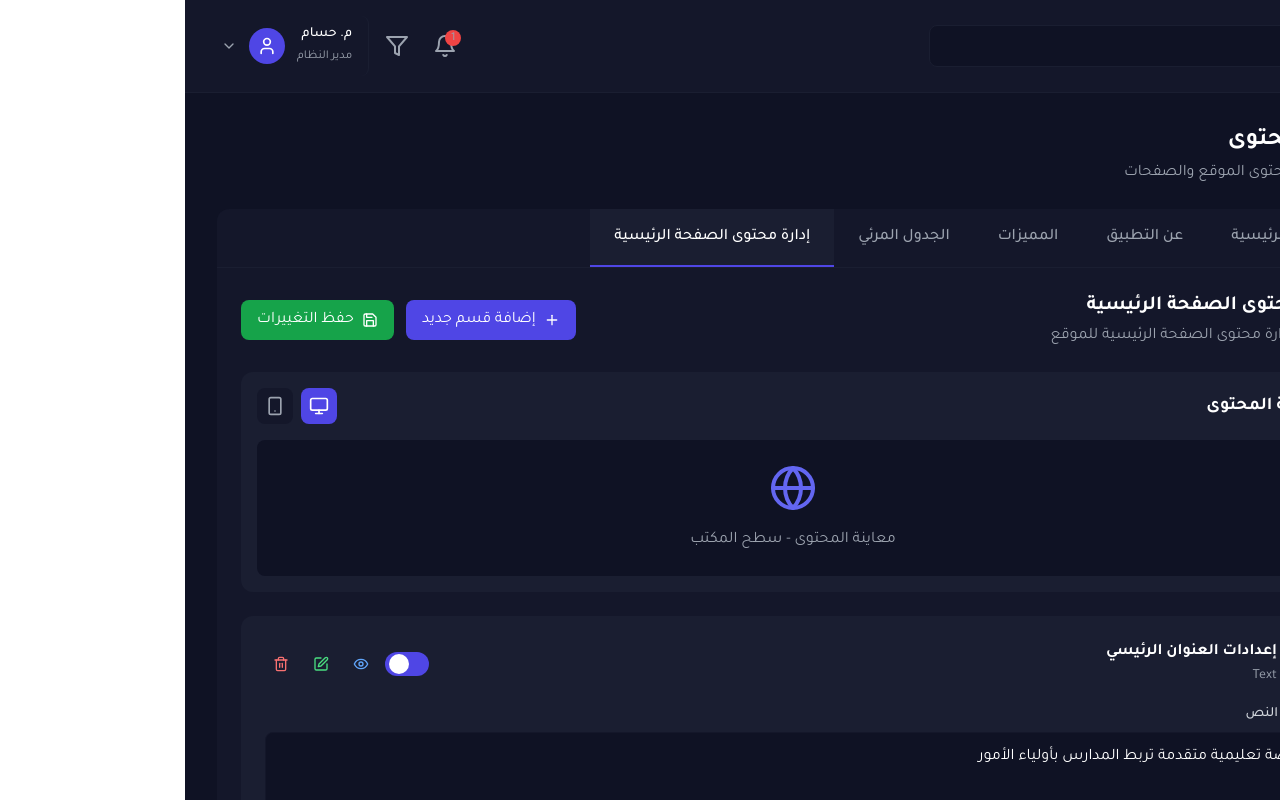
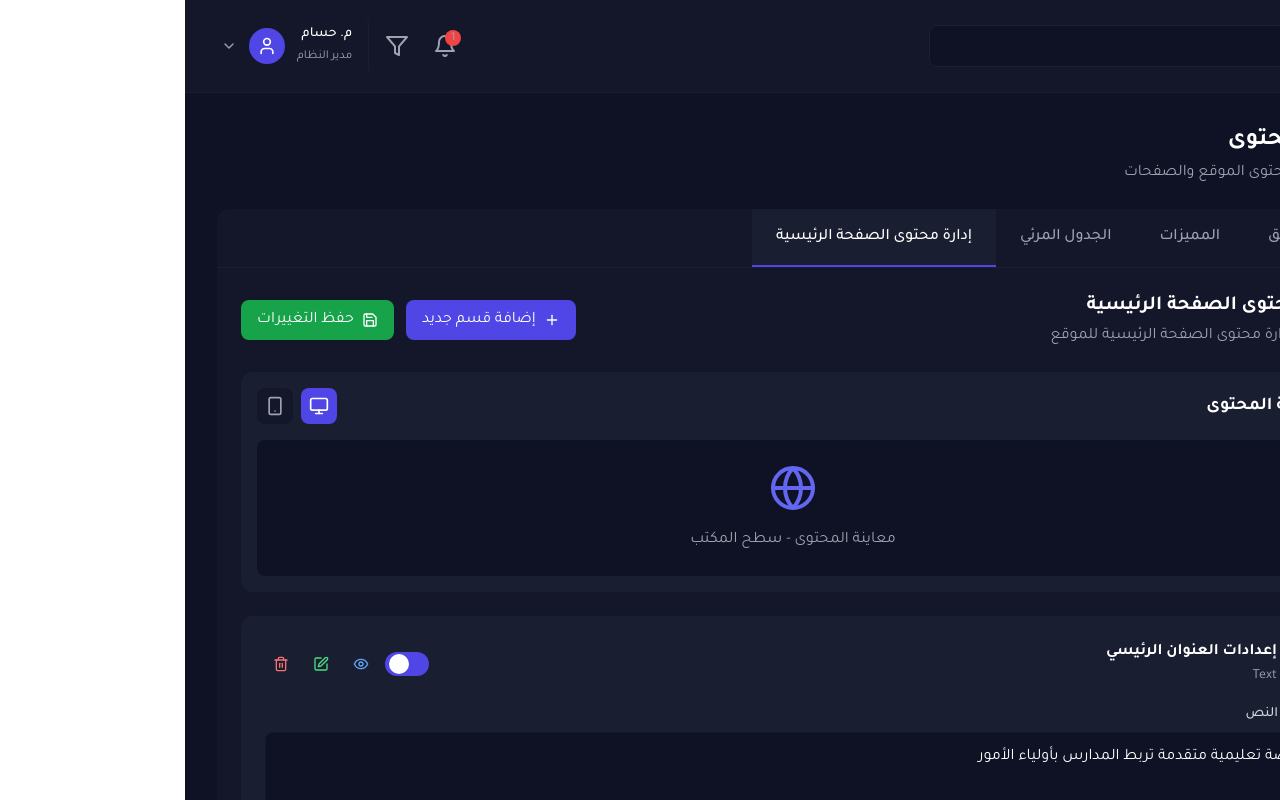
Before and after one commit to KhaledElsherif-123/admin-Panal, a React (Vite) app: page /content in a window 1280 px wide. Built offline with nearby package versions, Linux system fonts and the light colour scheme.

Commit message:
Updated Content.tsx

```diff
--- a/src/pages/Content.tsx
+++ b/src/pages/Content.tsx
@@ -75,7 +75,6 @@ const Content: React.FC = () => {
   ]);
 
   const tabs = [
-    'الصفحة الرئيسية',
     'عن التطبيق',
     'المميزات',
     'الجدول المرئي',
```
